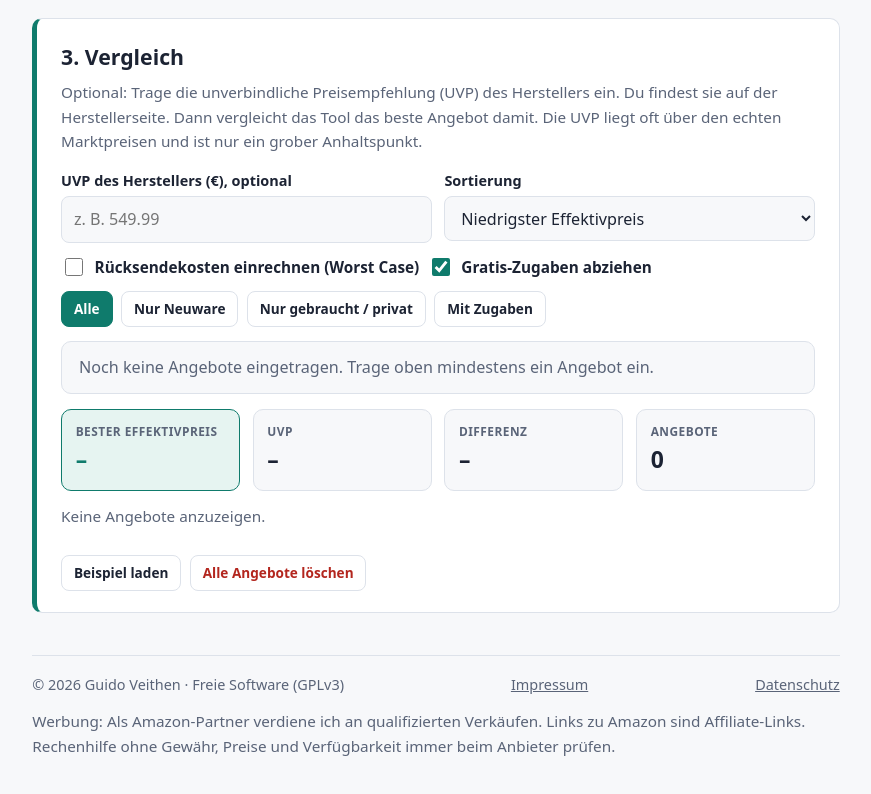
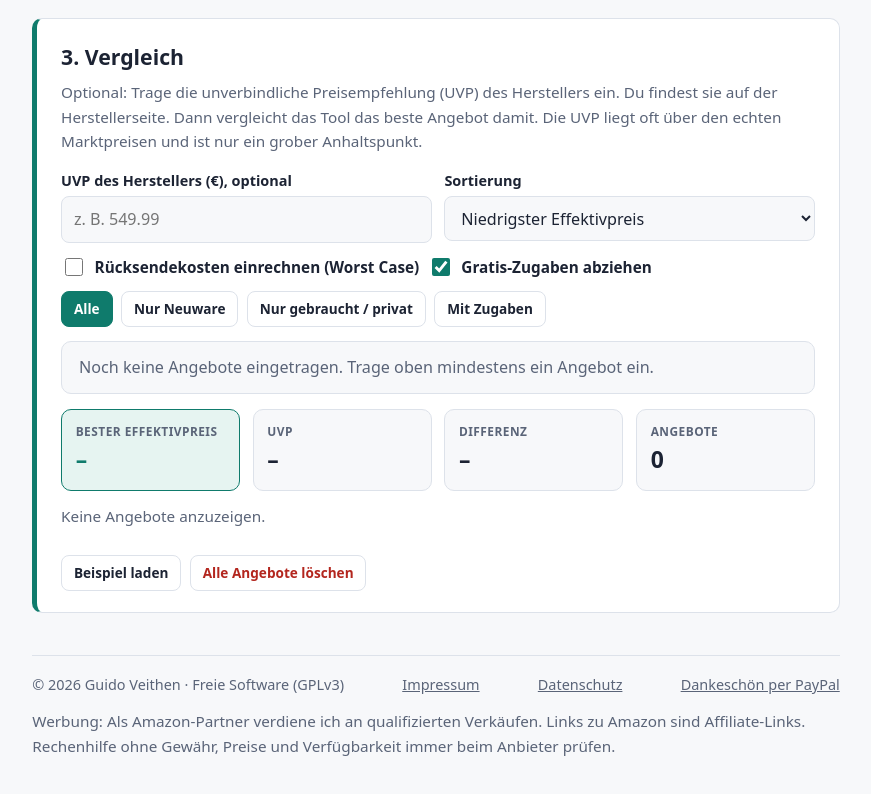
Before and after one commit to weltverbesserer-guido/weltverbesserer, a plain HTML site: page dealcheck.html in a window 1280 px wide. Shown: the part 1988-2782 px from the top of the page, without its empty margins (204-1075 px from the left). Drawn offline with Linux system fonts and the light colour scheme.

Commit message:
PayPal-Dankeschön in Fußleiste

```diff
--- a/dealcheck.html
+++ b/dealcheck.html
@@ -186,7 +186,7 @@ footer a{color:var(--muted)}
 
 </main>
 
-<footer><span>© 2026 Guido Veithen · Freie Software (GPLv3)</span><a href="impressum.html">Impressum</a><a href="datenschutz.html">Datenschutz</a></footer>
+<footer><span>© 2026 Guido Veithen · Freie Software (GPLv3)</span><a href="impressum.html">Impressum</a><a href="datenschutz.html">Datenschutz</a><a href="https://www.paypal.me/BiboTheNerd" target="_blank" rel="noopener noreferrer">Dankeschön per PayPal</a></footer>
 <p class="hint" style="margin-top:.75rem">Werbung: Als Amazon-Partner verdiene ich an qualifizierten Verkäufen. Links zu Amazon sind Affiliate-Links. Rechenhilfe ohne Gewähr, Preise und Verfügbarkeit immer beim Anbieter prüfen.</p>
 </div>
 
```
